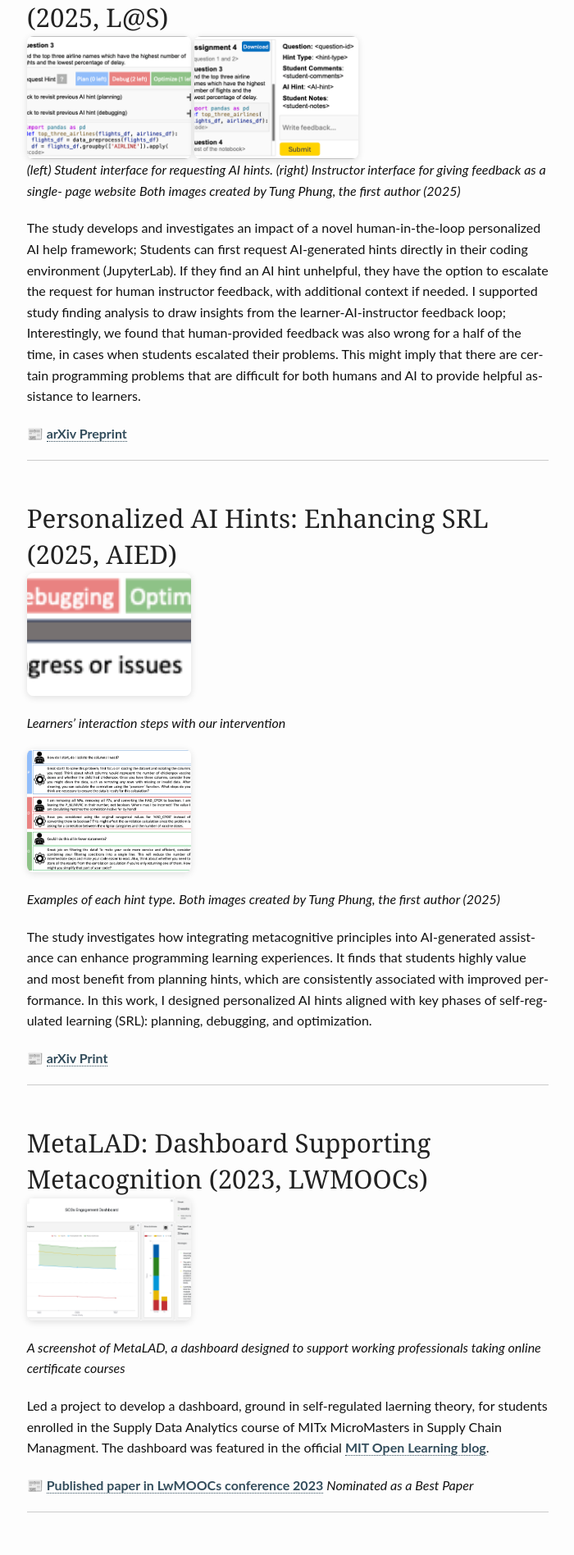
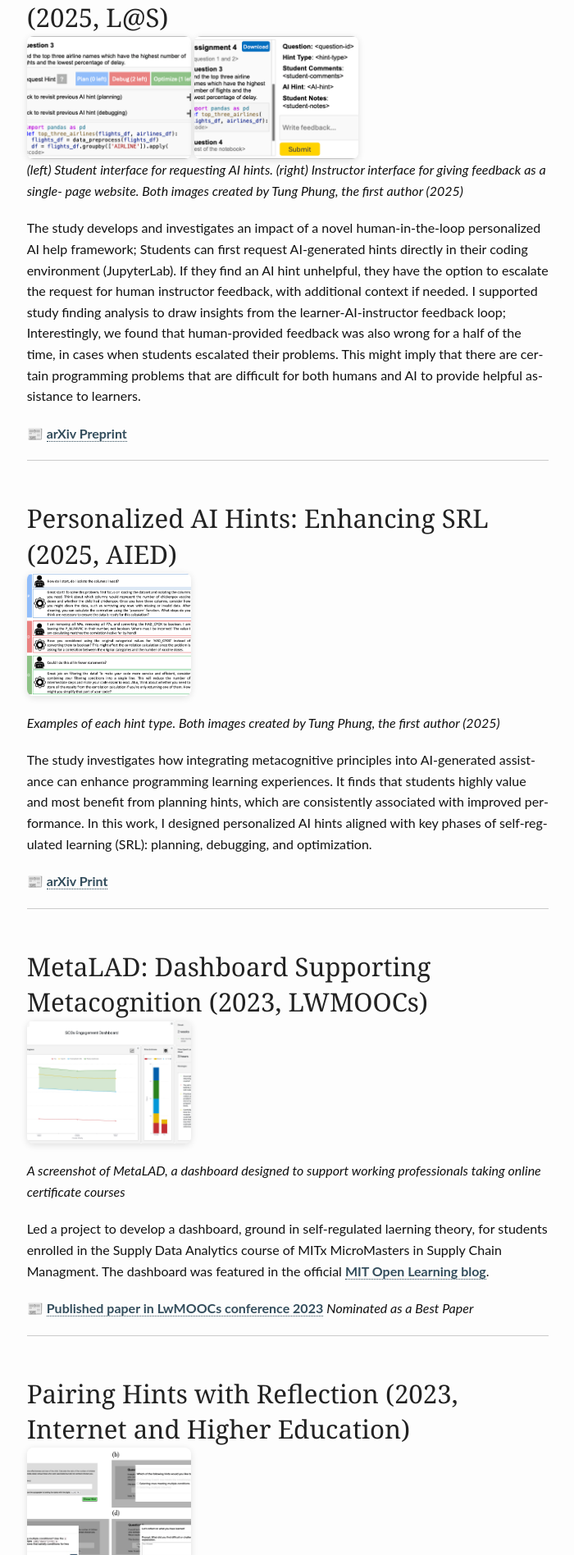
Before and after one commit to heeryung/heeryung.github.com, a Jekyll site: the page built from pages/research_portfolio.md, in a window 1280 px wide. Shown: the part 482-2379 px from the top of the page at 82% size, without its empty margins (289-989 px from the left). Built offline with Jekyll 4.4.1, drawn with Linux system fonts in a browser that asks for light colours.

Commit message:
project update_rollback

```diff
--- a/pages/research_portfolio.md
+++ b/pages/research_portfolio.md
@@ -61,7 +59,6 @@
   });
 });
 </script>
-
 
 
 
@@ -81,8 +78,7 @@
 </div>
 
 *(left) Student interface for requesting AI hints. (right) Instructor interface for giving feedback as a single-
-page website*
-*Both images created by Tung Phung, the first author (2025)*
+page website. Both images created by Tung Phung, the first author (2025)*
 
 The study develops and investigates an impact of a novel human-in-the-loop personalized AI help framework; Students can first request AI-generated hints directly in their coding environment (JupyterLab). If they find an AI hint unhelpful, they have the option to escalate the request for human instructor feedback, with additional context if needed. I supported study finding analysis to draw insights from the learner-AI-instructor feedback loop; Interestingly, we found that human-provided feedback was also wrong for a half of the time, in cases when students escalated their problems. This might imply that there are certain programming problems that are difficult for both humans and AI to provide helpful assistance to learners.
 
@@ -92,15 +88,12 @@
 
 ## Personalized AI Hints: Enhancing SRL (2025, AIED)
 
-
-<img src="/images/research/plan_interaction.png" alt="Illustration describing a flow of learner-AI interaction" class="portfolio-image">
-
-*Learners' interaction steps with our intervention*
+<!-- <img src="/images/research/plan_interaction.png" alt="Illustration describing a flow of learner-AI interaction" class="portfolio-image"> -->
 
 <img src="/images/research/plan_illustration_hint_types.png" alt="Each hint button image with corresponding description" class="portfolio-image portfolio-image-xlarge">
 
-*Examples of each hint type.*
-*Both images created by Tung Phung, the first author (2025)*
+*Examples of each hint type. Both images created by Tung Phung, the first author (2025)*
+<!-- (left) Learners' interaction steps with our intervention. (right)  -->
 
 The study investigates how integrating metacognitive principles into AI-generated assistance can enhance programming learning experiences. It finds that students highly value and most benefit from planning hints, which are consistently associated with improved performance. In this work, I designed personalized AI hints aligned with key phases of self-regulated learning (SRL): planning, debugging, and optimization.
 
@@ -147,5 +140,3 @@
 Conducted a randomized controlled trial to evaluate "subtitles", or textual aids in lecture video recordings of Jupyter Notebook, affect learners' performance in programming-based multimedia learning. This study provides empirical evidence that thoughtfully designed textual aids can enhance accessibility and learning outcomes in computer science education.
 
 📰 [Published Paper at SIGCSE 2022](https://dl.acm.org/doi/abs/10.1145/3478431.3499290)
-
----
```
Also changed, not shown: other parts of pages/research_portfolio.md (+1 -3 lines).
